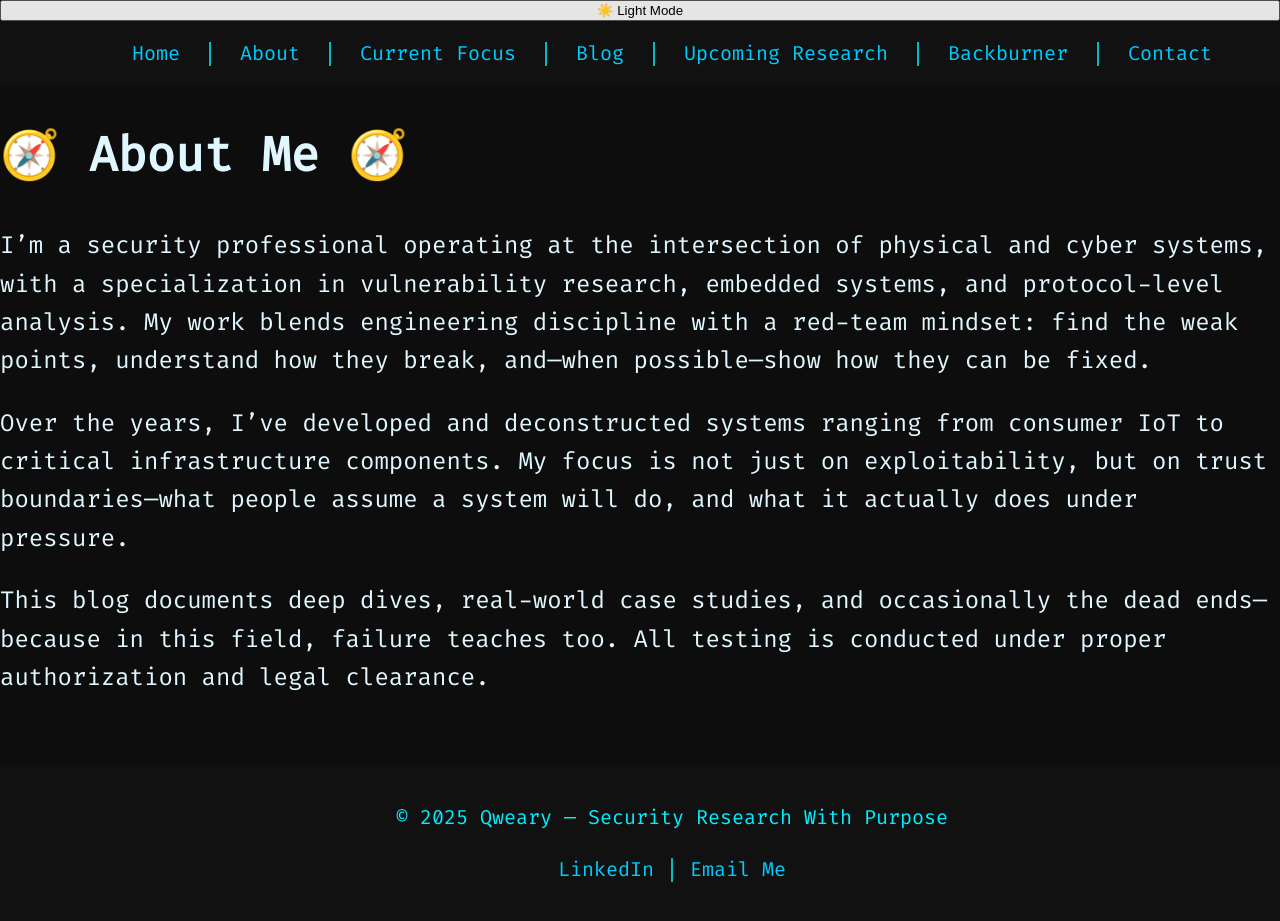
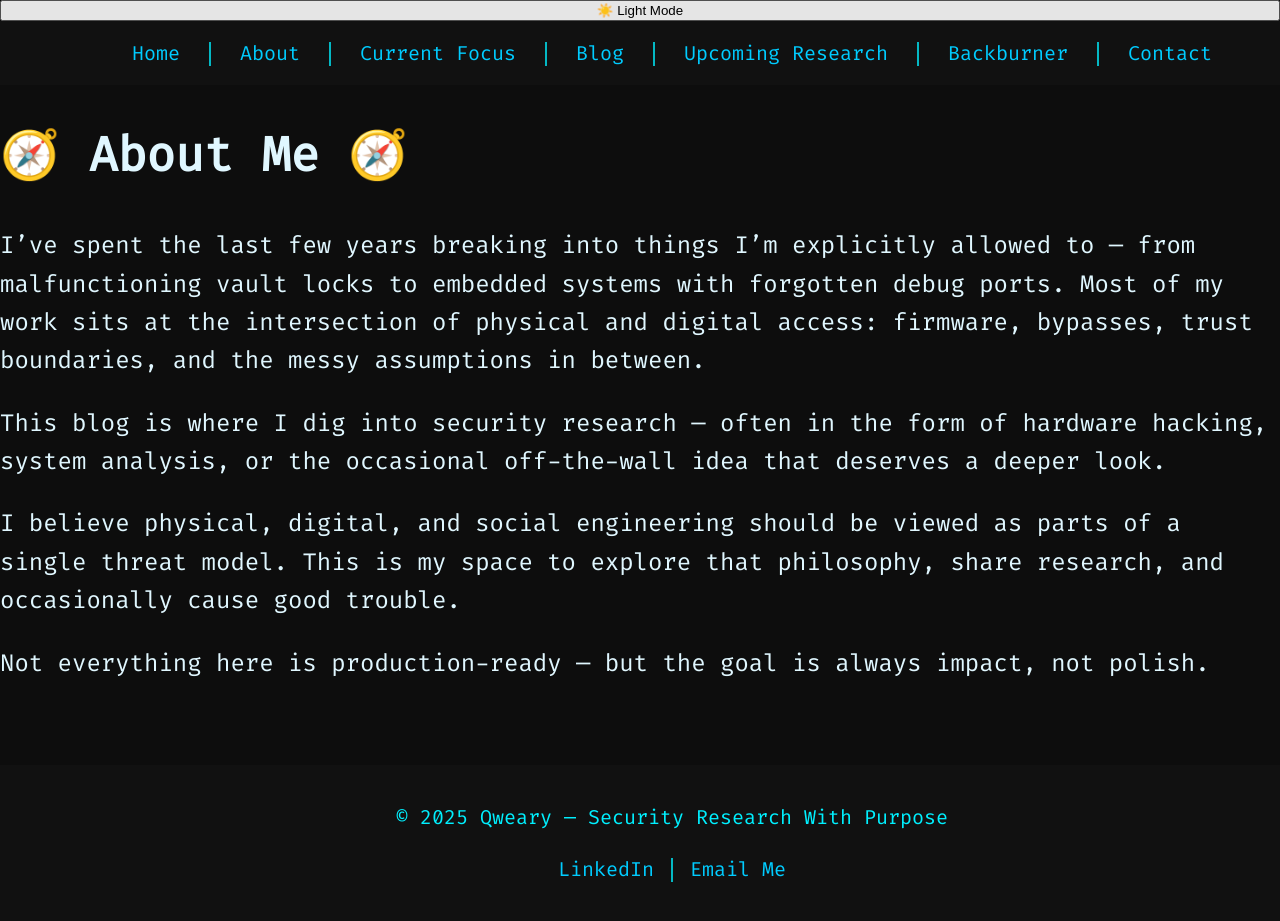
Before and after one commit to Qweary/Qweary.github.io, a Jekyll site: the page built from about.md, in a window 1280 px wide. Built offline with Jekyll 4.4.1, drawn with Linux system fonts in a browser that asks for light colours; our own code applies the rules of GitHub Pages for plain Markdown files; a script that is not in the unit is left out.

Commit message:
Update about.md

```diff
--- a/about.md
+++ b/about.md
@@ -9,10 +9,10 @@ permalink: /about/
 # 🧭 About Me 🧭
 
 
-I'm a security professional operating at the intersection of physical and cyber systems, with a specialization in vulnerability research, embedded systems, and protocol-level analysis. My work blends engineering discipline with a red-team mindset: find the weak points, understand how they break, and—when possible—show how they can be fixed.
+I’ve spent the last few years breaking into things I’m explicitly allowed to — from malfunctioning vault locks to embedded systems with forgotten debug ports. Most of my work sits at the intersection of physical and digital access: firmware, bypasses, trust boundaries, and the messy assumptions in between.
 
+This blog is where I dig into security research — often in the form of hardware hacking, system analysis, or the occasional off-the-wall idea that deserves a deeper look.
 
-Over the years, I've developed and deconstructed systems ranging from consumer IoT to critical infrastructure components. My focus is not just on exploitability, but on trust boundaries—what people assume a system will do, and what it actually does under pressure.
+I believe physical, digital, and social engineering should be viewed as parts of a single threat model. This is my space to explore that philosophy, share research, and occasionally cause good trouble.
 
-
-This blog documents deep dives, real-world case studies, and occasionally the dead ends—because in this field, failure teaches too. All testing is conducted under proper authorization and legal clearance.
+Not everything here is production-ready — but the goal is always impact, not polish.
```
